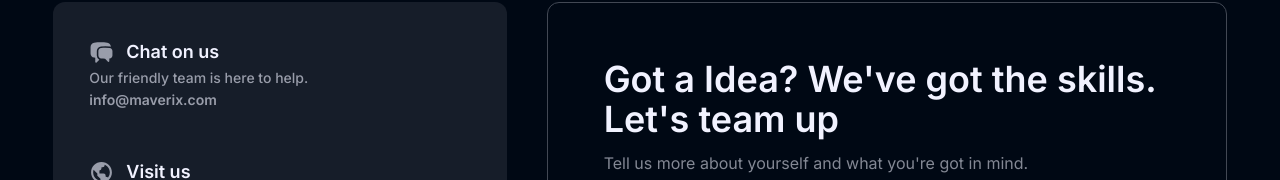
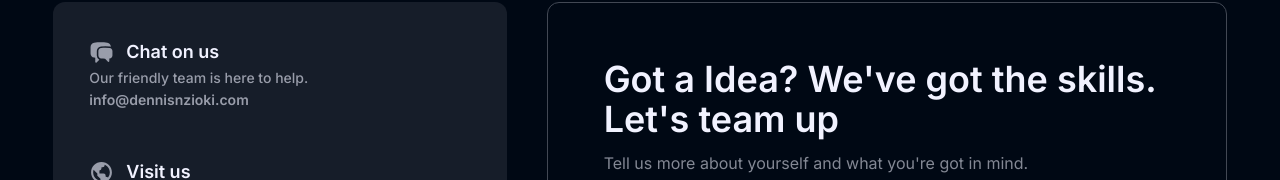
Before and after one commit to DNXEMPIRE-1/edtechPlatform, a React (Create React App) app: page /contact in a window 1280 px wide. Shown: the part 134-314 px from the top of the page. Built offline with nearby package versions, Linux system fonts and the light colour scheme; no server answers; a web font is replaced by a local one.

Commit message:
Update ContactDetails.jsx

```diff
--- a/src/components/core/ContactUsPage/ContactDetails.jsx
+++ b/src/components/core/ContactUsPage/ContactDetails.jsx
@@ -8,7 +8,7 @@ const contactDetails = [
     icon: "HiChatBubbleLeftRight",
     heading: "Chat on us",
     description: "Our friendly team is here to help.",
-    details: "info@maverix.com",
+    details: "info@dennisnzioki.com",
   },
   {
     icon: "BiWorld",
```
